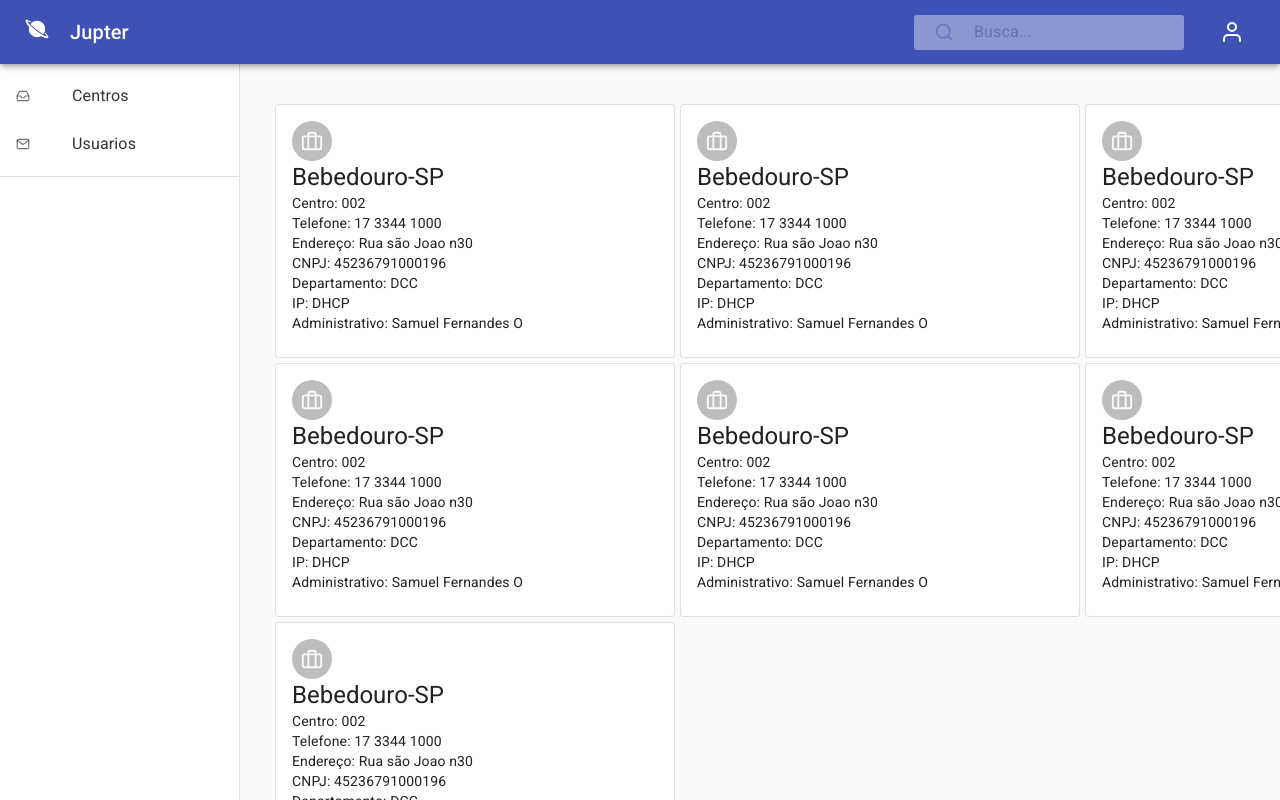
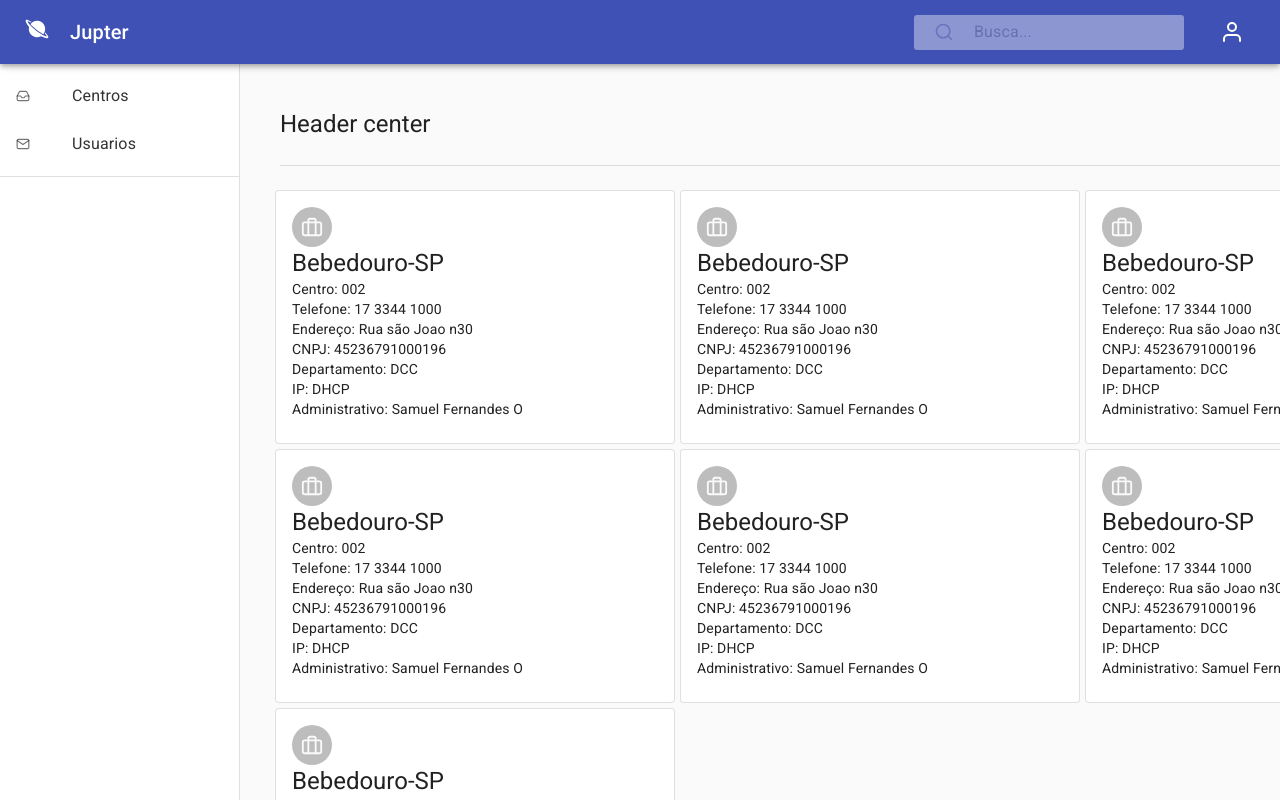
Before and after one commit to sfotaviano/calisto, a React (Create React App) app in the folder frontend/: page /main/centers in a window 1280 px wide. Shown: the top 800 px of the page. Built offline with nearby package versions, Linux system fonts and the light colour scheme.

Commit message:
Configurando VSCode

```diff
--- a/frontend/src/components/centers/index.js
+++ b/frontend/src/components/centers/index.js
@@ -7,6 +7,8 @@ import Typography from '@material-ui/core/Typography'
 
 import { FiBriefcase } from 'react-icons/fi'
 import Classes from './styles'
+
+import Header from '../header'
 
 const arr = [
   {
@@ -83,11 +85,16 @@ const arr = [
 
 export default function GridCenter () {
   const classes = Classes()
+
   return (
-
     <div className={classes.root}>
-      <ul className={classes.grid} >
-
+      <Header
+        headerText="Header center"
+        buttonText="button center"
+        handleClick={() => { alert('Mensagem de "Centros"') }}
+      />
+      <div className={classes.containerGrid}>
+        <ul className={classes.grid}>
           {arr.map((item, index) => {
             return (
 
@@ -118,5 +125,6 @@ export default function GridCenter () {
           })}
         </ul>
       </div>
+    </div>
   )
 }
--- a/frontend/src/components/centers/styles.js
+++ b/frontend/src/components/centers/styles.js
@@ -6,7 +6,13 @@ const useStyles = makeStyles((theme) => ({
   root: {
     display: 'flex',
     justifyContent: 'center',
+    flexDirection: 'column',
     width: '100%'
+  },
+  containerGrid: {
+    width: '100%',
+    display: 'flex',
+    justifyContent: 'center'
   },
   grid: {
     display: 'grid',
@@ -14,8 +20,8 @@ const useStyles = makeStyles((theme) => ({
     gap: '5px'
   },
   card: {
-    width: `${widthPaper}px`,
-    display: 'flex'
+    display: 'flex',
+    width: `${widthPaper}px`
   }
 }))
 
```
Also changed, not shown: frontend/src/components/users/index.js (+16 -6 lines), frontend/.eslintrc.json. Lines whose indentation alone changed are shown as unchanged.
